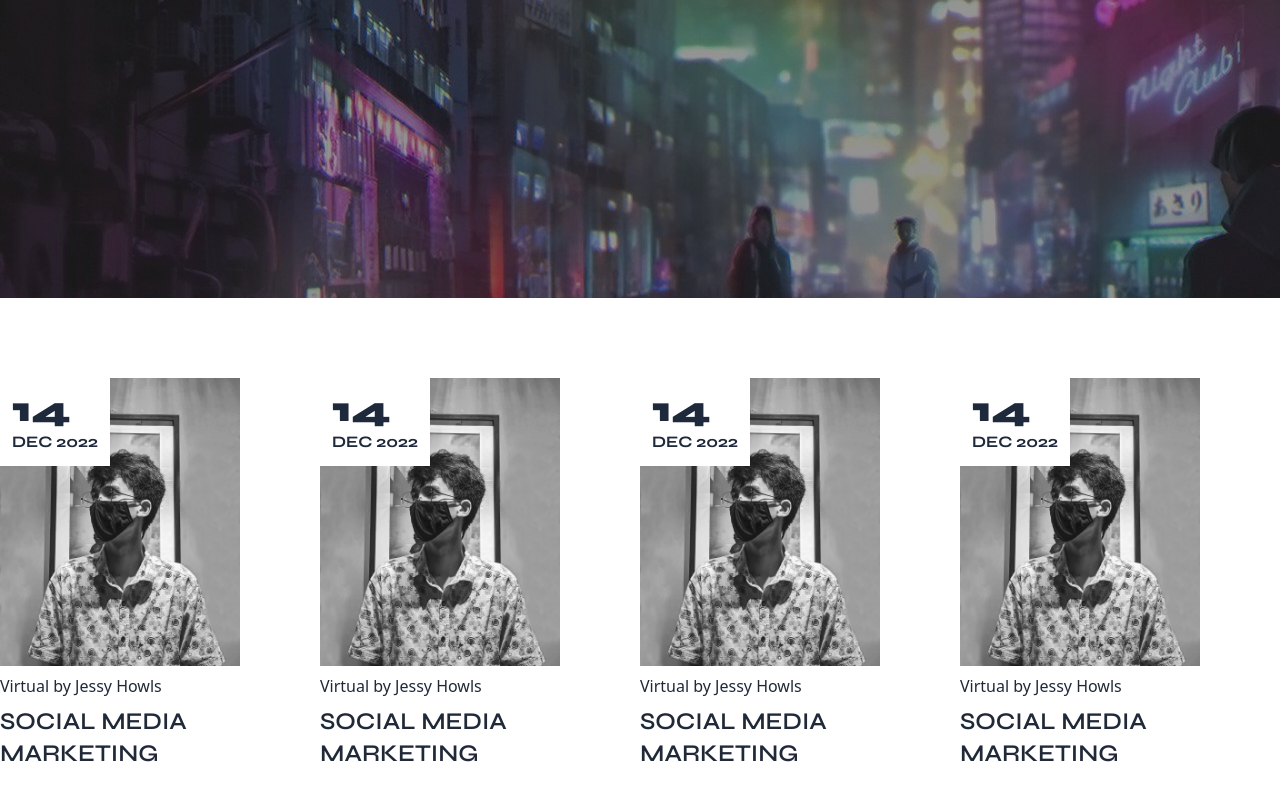
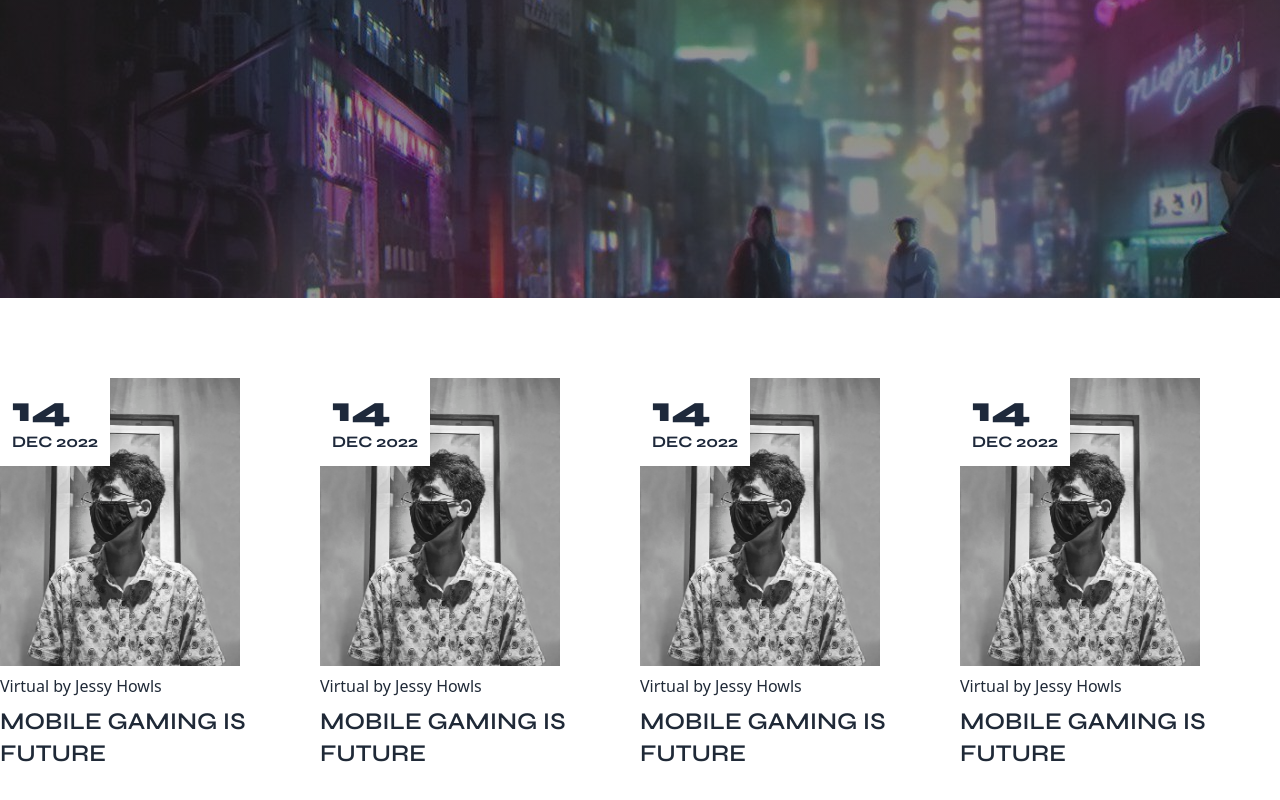
Before and after one commit to Alapottra-troj1n/geek-hive-next.js, a Next.js app: page / in a window 1280 px wide. Shown: the part 502-1302 px from the top of the page. Built offline with nearby package versions, Linux system fonts and the light colour scheme.

Commit message:
refractored the code

```diff
--- a/components/BlogPost.jsx
+++ /dev/null
@@ -1,19 +0,0 @@
-import React from 'react';
-
-const BlogPost = () => {
-    return (
-        <div className="flex flex-col gap-2 cursor-pointer" >
-        <div className="h-72 w-60 bg-[url('/ala.jpg')] bg-cover bg-center relative"  >
-              <div className='font-type  absolute bg-white p-3' >
-                <h2 className='text-4xl font-black text-slate-800' >14</h2>
-                <p className='text-slate-800 font-bold' >DEC 2022</p>
-              </div>
-        </div>
-        <p>Virtual by Jessy Howls</p>
-        <h2 className="font-type font-semibold text-2xl" >SOCIAL MEDIA MARKETING</h2>
-
-      </div>
-    );
-};
-
-export default BlogPost;
--- a/pages/_app.js
+++ b/pages/_app.js
@@ -1,4 +1,4 @@
-import Navbar from '../components/Navbar'
+import Navbar from './components/Navbar'
 import '../styles/globals.css'
 
 function MyApp({ Component, pageProps }) {
--- /dev/null
+++ b/pages/components/BlogPost.jsx
@@ -0,0 +1,24 @@
+import Image from 'next/image';
+import React from 'react';
+
+const BlogPost = () => {
+  return (
+    <div className="flex flex-col gap-2 cursor-pointer" >
+      <div>
+        <div className="relative h-72 w-60" >
+          <Image alt='' src={'/ala.jpg'} layout="fill" objectFit='cover' />
+          <div className='font-type  absolute bg-white p-3' >
+            <h2 className='text-4xl font-black text-slate-800' >14</h2>
+            <p className='text-slate-800 font-bold' >DEC 2022</p>
+          </div>
+        </div>
+
+      </div>
+      <p>Virtual by Jessy Howls</p>
+      <h2 className="font-type font-semibold text-2xl" >MOBILE GAMING IS FUTURE</h2>
+
+    </div>
+  );
+};
+
+export default BlogPost;
--- a/pages/index.js
+++ b/pages/index.js
@@ -1,7 +1,5 @@
 import Head from 'next/head'
-import Image from 'next/image'
-import BlogPost from '../components/blogPost'
-import '../styles/home.module.css'
+import BlogPost from './components/blogPost'
 
 
 export default function Home() {
```
Also changed, not shown: pages/components/Navbar.jsx (renamed from components/Navbar.jsx), styles/home.module.css (deleted).
